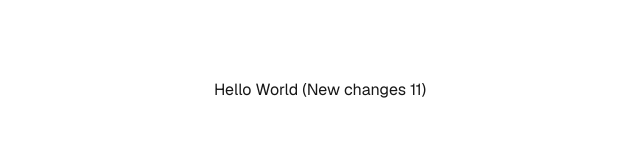
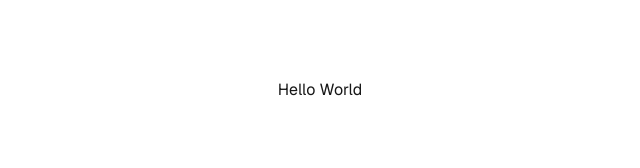
Before and after one commit to Ahmed39-lab/demoTyre, a Next.js app: page / in a window 1280 px wide. Shown: the top 168 px of the page, without its empty margins (320-960 px from the left). Built offline with nearby package versions, Linux system fonts and the light colour scheme.

Commit message:
new changes

```diff
--- /dev/null
+++ b/app/about/page.tsx
@@ -0,0 +1,9 @@
+import React from 'react'
+
+function page() {
+  return (
+    <div><h2>About Us Page...</h2></div>
+  )
+}
+
+export default page
--- a/app/page.tsx
+++ b/app/page.tsx
@@ -4,7 +4,7 @@ export default function Home() {
   return (
     <div className="font-sans grid grid-rows-[20px_1fr_20px] items-center justify-items-center min-h-screen p-8 pb-20 gap-16 sm:p-20">
 
-   <h1>Hello World (New changes 11)</h1>
+   <h1>Hello World</h1>
     </div>
   );
 }
```
